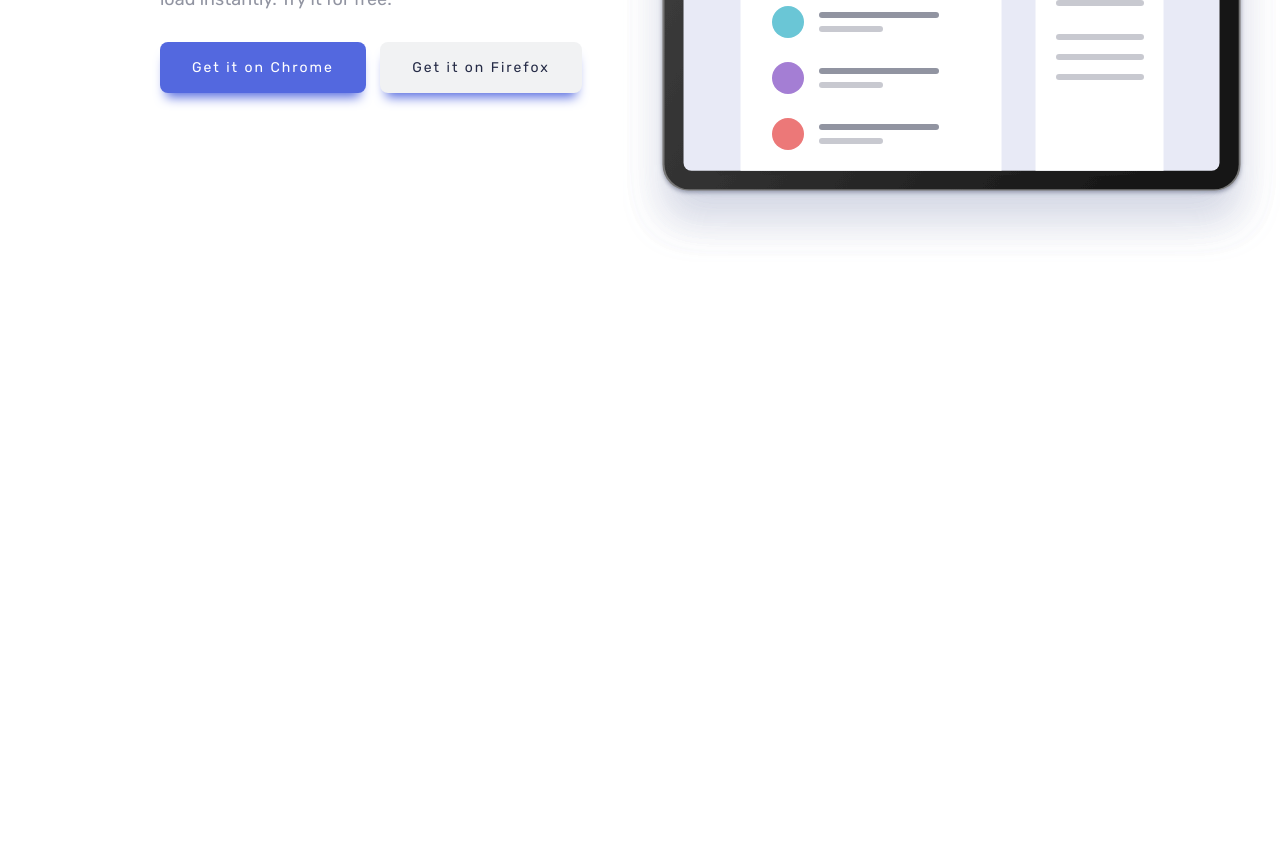
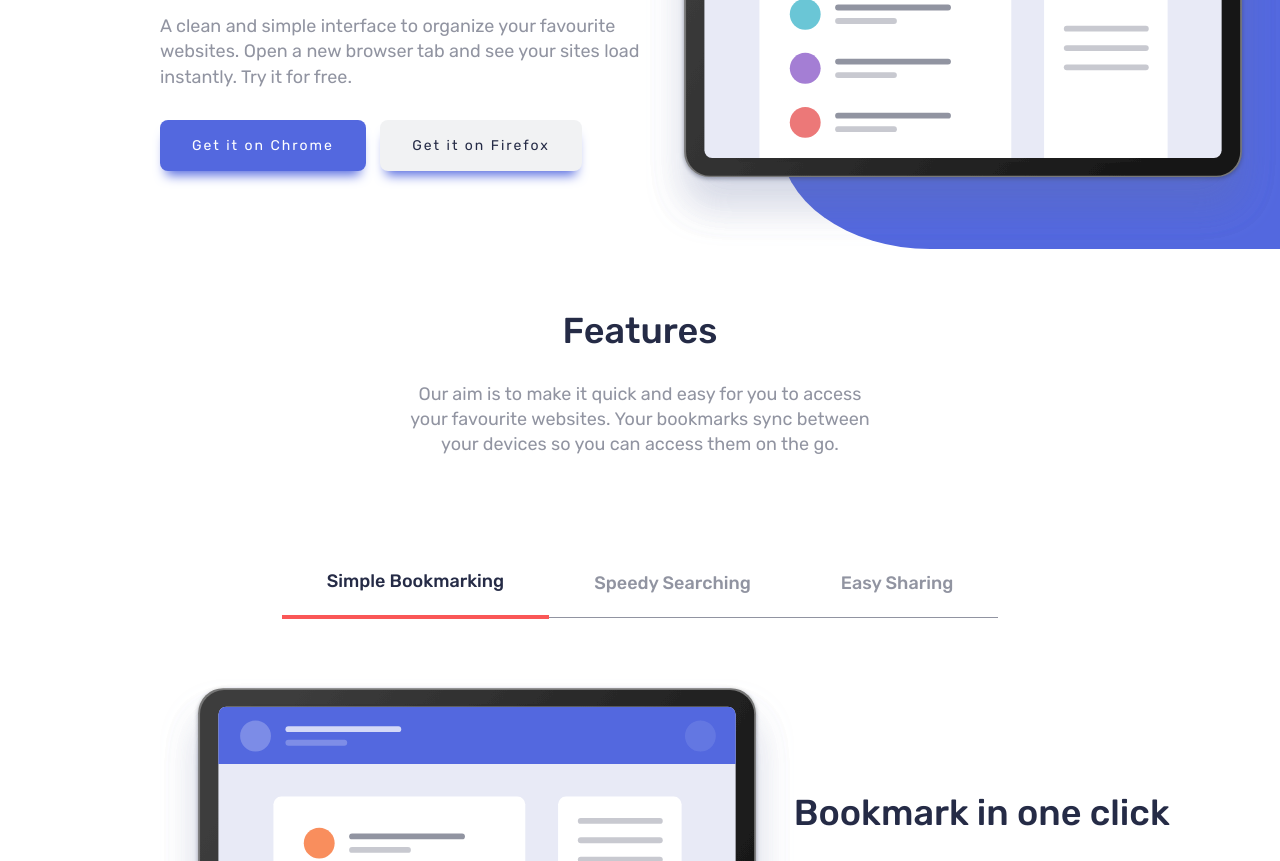
Before and after one commit to CorbicBojana/JS11, a website: page dist/index.html in a window 1280 px wide. Shown: the part 392-1253 px from the top of the page. Before the commit the page ends 800 px from the top, so only its background shows below. Drawn offline with Linux system fonts and the light colour scheme.

Commit message:
add style for main section

```diff
--- a/app/scss/main.scss
+++ b/app/scss/main.scss
@@ -24,12 +24,18 @@
 
 .row {
   display: flex;
+  flex-wrap: wrap;
   justify-content: center;
-  flex-wrap: wrap;
+  align-items: center;
 }
 
 .col {
   width: 50%;
+}
+
+.col_4 {
+  width: 40%;
+  text-align: center;
 }
 
 .button {
@@ -57,6 +63,13 @@
 
 h1 {
   font-size: 4.6rem;
+}
+
+h2 {
+  font-size: 3.6rem;
+}
+
+h1, h2 {
   font-weight: 500;
   line-height: 1.2;
   margin-bottom: 3rem;
@@ -121,6 +134,8 @@
 .intro {
   margin: 6rem 0 0 16rem;
   display: flex;
+  align-items: center;
+  position: relative;
 
   .intro_content {
     width: 45%;
@@ -139,5 +154,69 @@
   }
 
   .intro_img {
+    position: relative;
+    z-index: 10;
+
+    img {
+      width: 100%;
+    }
+  }
+
+  .intro_bg_right {
+    position: absolute;
+    width: 50rem;
+    height: 36rem;
+    right: 0;
+    bottom: 0;
+    background-color: $soft_blue_color;
+    border-radius: 0 0 0 30%;
   }
 }
+
+// MAIN
+.main {
+
+  .row {
+    margin: 6rem;
+  }
+
+  .bookmark {
+
+    .list {
+      display: flex;
+      justify-content: center;
+      align-items: center;
+
+      .list_item {
+
+        .list_item_link {
+          display: inline-block;
+          padding: 2.5rem 4.5rem;
+          color: $grayish_blue_color;
+          font-weight: 500;
+          text-decoration: none;
+          border-bottom: 0.1rem solid $grayish_blue_color;
+
+          &:hover {
+            color: $soft_red_color;
+          }
+        }
+
+        .active {
+          color: $very_dark_blue;
+          border-bottom: 0.4rem solid $soft_red_color;
+        }
+      }
+    }
+  }
+
+  .intro {
+    justify-content: space-between;
+
+    .intro_bg_left {
+      left: 0;
+      bottom: 0;
+      border-radius: 0 0 30% 0;
+    }
+  }
+}
```
Also changed, not shown: dist/css/main.css, dist/css/main.min.css, dist/index.html.
